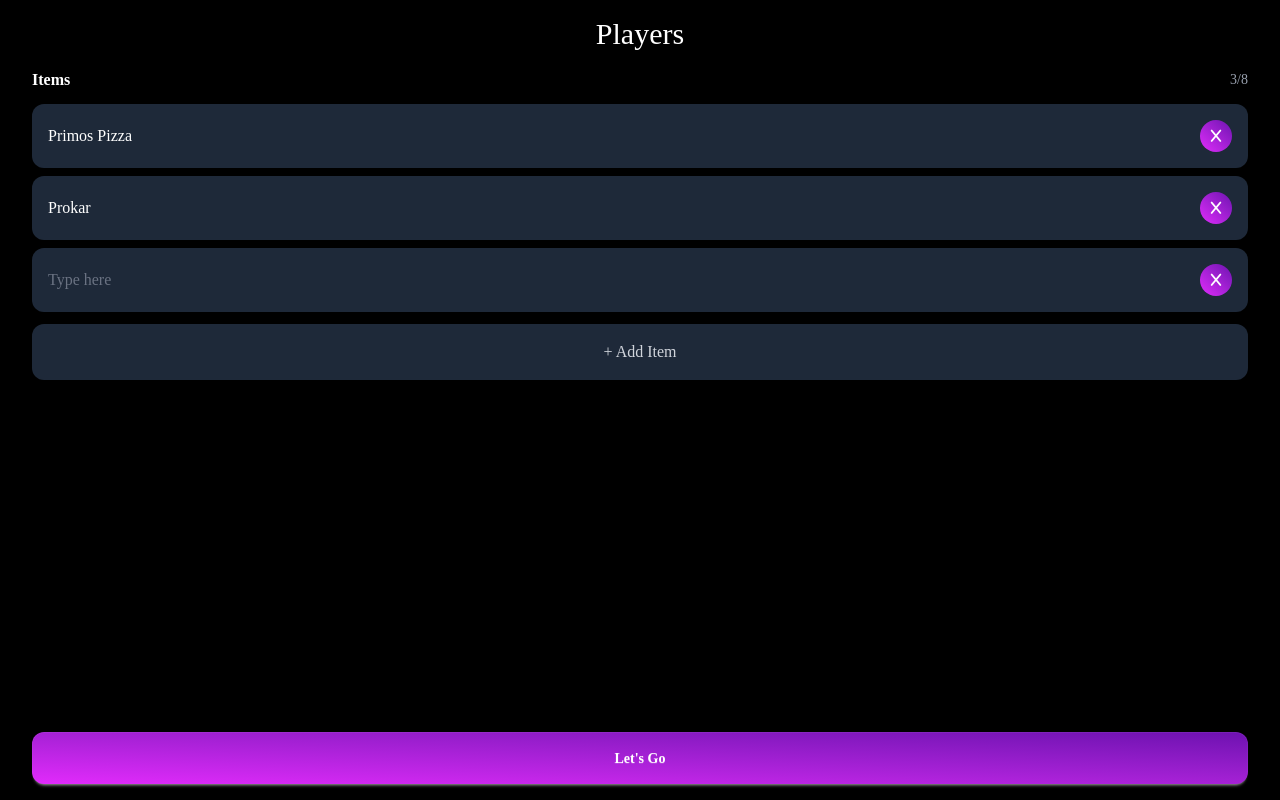
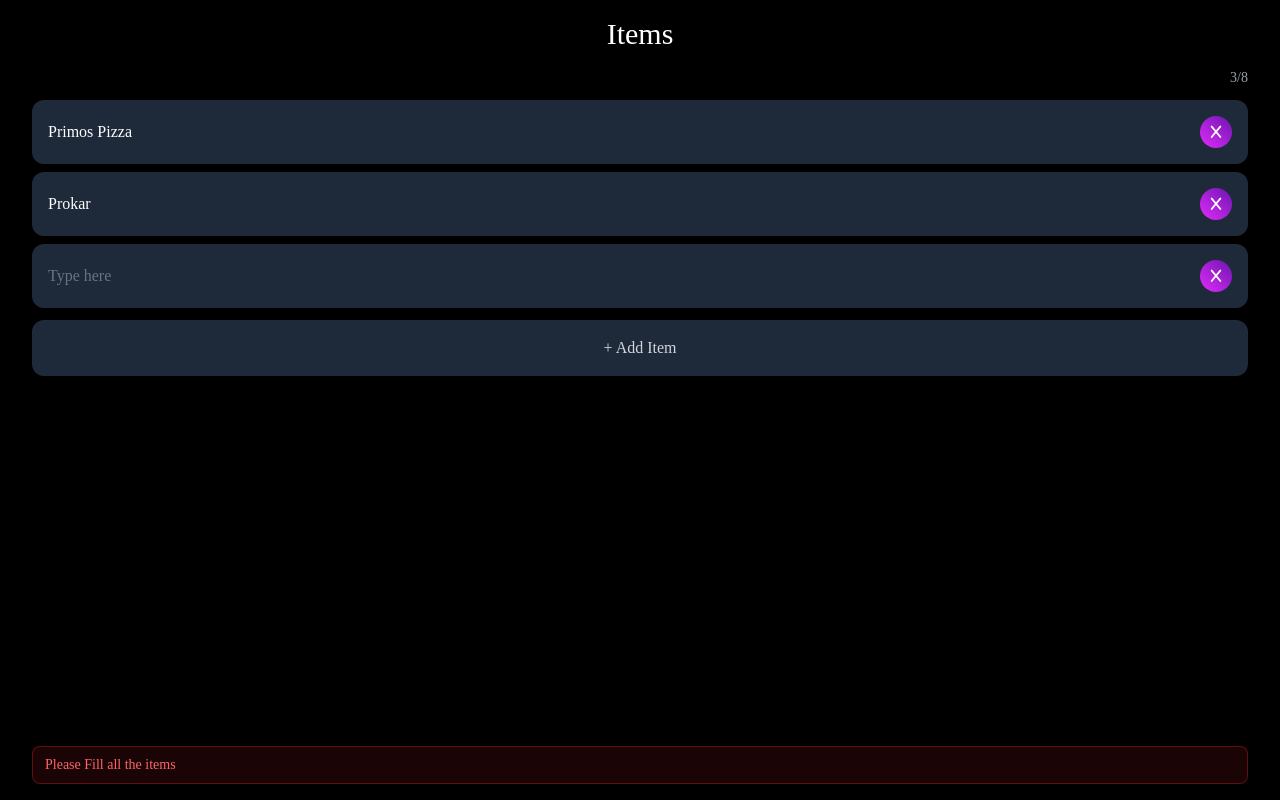
Before and after one commit to KirolsGeorge/PickForMe, a React (Vite) app: page / in a window 1280 px wide. Both pictures are taken after a click on the button "+ Add Item". Built offline with nearby package versions, Linux system fonts and the light colour scheme.

Commit message:
Refactor App component and add HomePage and SpinnerPage components; update Header, Items, LetsGo, and BackButton components for improved structure and functionality.

```diff
--- a/src/App.tsx
+++ b/src/App.tsx
@@ -1,7 +1,6 @@
-import { useEffect } from 'react';
-import Header from './Componants/Header';
-import Items from './Componants/Items';
-import LetsGo from './Componants/LetsGo';
+import { useEffect, useState } from 'react';
+import HomePage from './Componants/Pages/homePage';
+import SpinnerPage from './Componants/Pages/spinningPage';
 
 function App() {
   useEffect(() => {
@@ -39,13 +38,42 @@ function App() {
     };
   }, []);
 
+  const [page, setPage] = useState<1 | 2>(1);
+
+  const goNext = () => setPage(2);
+  const goBack = () => setPage(1);
+
   return (
-    <div className="h-[calc(var(--vh,1vh)*100)] sm:h-screen flex flex-col items-center justify-between font-autour gap-4 w-full p-4 sm:px-6 lg:px-8 overscroll-none">
-      <Header />
-      <main className="flex flex-col items-center justify-between flex-1 w-full gap-3 overflow-scroll">
-        <Items />
-      </main>
-      <LetsGo />
+    <div className="relative h-[calc(var(--vh,1vh)*100)] sm:h-screen w-full p-4 sm:px-6 lg:px-8 font-autour overscroll-none">
+      {/* PAGE 1 — stays mounted */}
+      <section
+        aria-hidden={page !== 1}
+        className={`absolute inset-0 flex flex-col gap-4 p-4 sm:px-6 lg:px-8
+                    ${
+                      page === 1
+                        ? 'opacity-100 pointer-events-auto'
+                        : 'opacity-0 pointer-events-none'
+                    }
+                    transition-opacity duration-300`}
+      >
+        {/* HomePage should internally render its header, main and a button that calls goNext */}
+        <HomePage goNext={goNext} />
+      </section>
+
+      {/* PAGE 2 — stays mounted */}
+      <section
+        aria-hidden={page !== 2}
+        className={`absolute inset-0 flex flex-col gap-4 p-4 sm:px-6 lg:px-8
+                    ${
+                      page === 2
+                        ? 'opacity-100 pointer-events-auto'
+                        : 'opacity-0 pointer-events-none'
+                    }
+                    transition-opacity duration-300`}
+      >
+        {/* SpinnerPage should internally render its header, main and a Back button that calls goBack */}
+        <SpinnerPage goBack={goBack} />
+      </section>
     </div>
   );
 }
--- a/src/Componants/Header.tsx
+++ b/src/Componants/Header.tsx
@@ -1,9 +1,19 @@
 import BackButton from '../Componants/backButoon';
-export default function Header() {
-  return (
+
+type HeaderProps = {
+  type: string;
+  backHandler: () => void;
+};
+
+export default function Header({ type, backHandler }: HeaderProps) {
+  return type === 'home' ? (
     <header className="w-full text-center flex relative items-center">
-      <BackButton />
-      <p className="text-3xl text-white flex-1">Players</p>
+      <p className="text-3xl text-white flex-1">Items</p>
+    </header>
+  ) : (
+    <header className="w-full text-center flex relative items-center">
+      <BackButton onClick={backHandler} />
+      <p className="text-3xl text-white flex-1">Spin the Wheel</p>
     </header>
   );
 }
--- a/src/Componants/Items.tsx
+++ b/src/Componants/Items.tsx
@@ -1,9 +1,11 @@
-import { useState, useRef } from 'react';
+import { useRef } from 'react';
 
-export default function Items() {
-  // keep it simple: string[] only
-  const [items, setItems] = useState<string[]>(['Primos Pizza', 'Prokar']);
+type Props = {
+  items: string[];
+  setItems: React.Dispatch<React.SetStateAction<string[]>>;
+};
 
+export default function Items({ items, setItems }: Props) {
   // constants
   const MIN = 2;
   const MAX = 8;
@@ -56,8 +58,7 @@ export default function Items() {
     <div className="flex flex-col gap-3 w-full">
       {/* Header + counter */}
       <div className="flex items-center justify-between">
-        <h2 className="text-white font-semibold">Items</h2>
-        <span className="text-sm text-gray-400">
+        <span className="text-sm text-gray-400 text-right w-full">
           {Math.min(items.length, MAX)}/{MAX}
         </span>
       </div>
@@ -102,7 +103,7 @@ export default function Items() {
       </div>
 
       {/* Validation / error */}
-      {errorMsg && (
+      {/* {errorMsg && (
         <div
           id={`${listIdRef.current}-error`}
           className="flex items-center justify-between bg-red-500/10 border border-red-500/30 text-red-400 rounded-lg px-3 py-2"
@@ -110,7 +111,7 @@ export default function Items() {
         >
           <p className="text-sm">{errorMsg}</p>
         </div>
-      )}
+      )} */}
 
       {/* Add button */}
       <button
--- a/src/Componants/LetsGo.tsx
+++ b/src/Componants/LetsGo.tsx
@@ -1,6 +1,12 @@
-export default function LetsGo() {
+type LetsGoProps = {
+  onClick?: () => void;
+};
+export default function LetsGo({ onClick }: LetsGoProps) {
   return (
-    <button className="btn w-full rounded-xl text-white h-13 p-4 flex items-center justify-center bg-linear-to-tr from-fuchsia-500 to-purple-800 border-none">
+    <button
+      className="btn w-full rounded-xl text-white h-13 p-4 flex items-center justify-center bg-linear-to-tr from-fuchsia-500 to-purple-800 border-none"
+      onClick={onClick}
+    >
       Let's Go
     </button>
   );
--- /dev/null
+++ b/src/Componants/Pages/homePage.tsx
@@ -0,0 +1,37 @@
+import { useState } from 'react';
+import Header from '../Header';
+import Items from '../Items';
+import LetsGo from '../LetsGo';
+
+type Props = {
+  goNext: () => void;
+};
+
+export default function HomePage({ goNext }: Props) {
+  const [items, setItems] = useState<string[]>(['Primos Pizza', 'Prokar']);
+  const hasEmptyRow = items.some((v) => v.trim() === '');
+  const errorMsg =
+    items.length < 2
+      ? 'Please add at least 2 items'
+      : 'Please Fill all the items';
+  const safeGo =
+    items.length > 1 && items.length < 9 && !hasEmptyRow ? goNext : undefined;
+  return (
+    <>
+      <Header type="home" backHandler={() => {}} />
+      <main className="flex flex-col items-center justify-between flex-1 w-full gap-3 overflow-scroll">
+        <Items items={items} setItems={setItems} />
+      </main>
+      {hasEmptyRow || items.length < 2 ? (
+        <div
+          className="flex items-center justify-between bg-red-500/10 border border-red-500/30 text-red-400 rounded-lg px-3 py-2"
+          role="alert"
+        >
+          <p className="text-sm">{errorMsg}</p>
+        </div>
+      ) : (
+        <LetsGo onClick={safeGo} />
+      )}
+    </>
+  );
+}
--- /dev/null
+++ b/src/Componants/Pages/spinningPage.tsx
@@ -0,0 +1,16 @@
+import Header from '../Header';
+
+type Props = {
+  goBack: () => void;
+};
+
+export default function SpinnerPage({ goBack }: Props) {
+  return (
+    <>
+      <Header type="spinner" backHandler={goBack} />
+      <main className="flex flex-col items-center justify-between flex-1 w-full gap-3 overflow-scroll">
+        Wheel
+      </main>
+    </>
+  );
+}
--- a/src/Componants/backButoon.tsx
+++ b/src/Componants/backButoon.tsx
@@ -1,9 +1,13 @@
-export default function BackButton(backHandler: any) {
+type BackButtonProps = {
+  onClick: () => void;
+};
+
+export default function BackButton({ onClick }: BackButtonProps) {
   return (
     <button
-      className="btn size-8 absolute left-0 rounded-full text-white p-1 flex items-center justify-center bg-gray-800 border-none hidden"
+      className="btn size-8 absolute left-0 rounded-full text-white p-1 flex items-center justify-center bg-gray-800 border-none"
       id="backButton"
-      onClick={() => backHandler()}
+      onClick={onClick}
     >
       <i className="fa-solid fa-caret-left"></i>
     </button>
```
Lines whose indentation alone changed are shown as unchanged.
